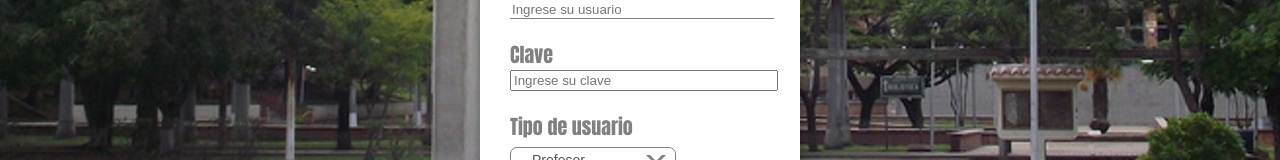
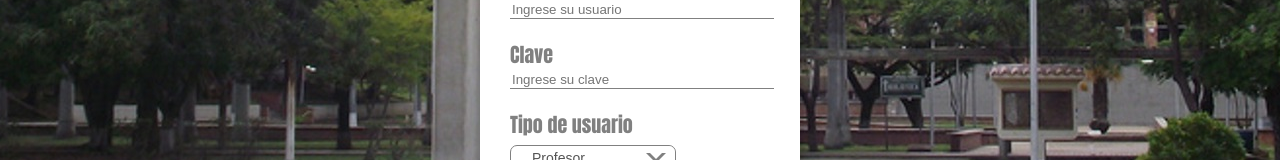
Before and after one commit to AaronPlay96/dsa-pagina-postgrado-udo, an Angular app in the folder udo-page/: page / in a window 1280 px wide. Shown: the part 331-491 px from the top of the page. Built offline with nearby package versions, Linux system fonts and the light colour scheme.

Commit message:
clave se muestra en *

```diff
--- a/udo-page/src/app/login-form/login-form.component.css
+++ b/udo-page/src/app/login-form/login-form.component.css
@@ -33,7 +33,7 @@
     margin-bottom: 20px;
 }
 
-.login input[type="text"], input[type="clave"]{
+.login input[type="text"], input[type="password"]{
     border: none;
     border-bottom: 1px solid grey;
     background: transparent;
```
